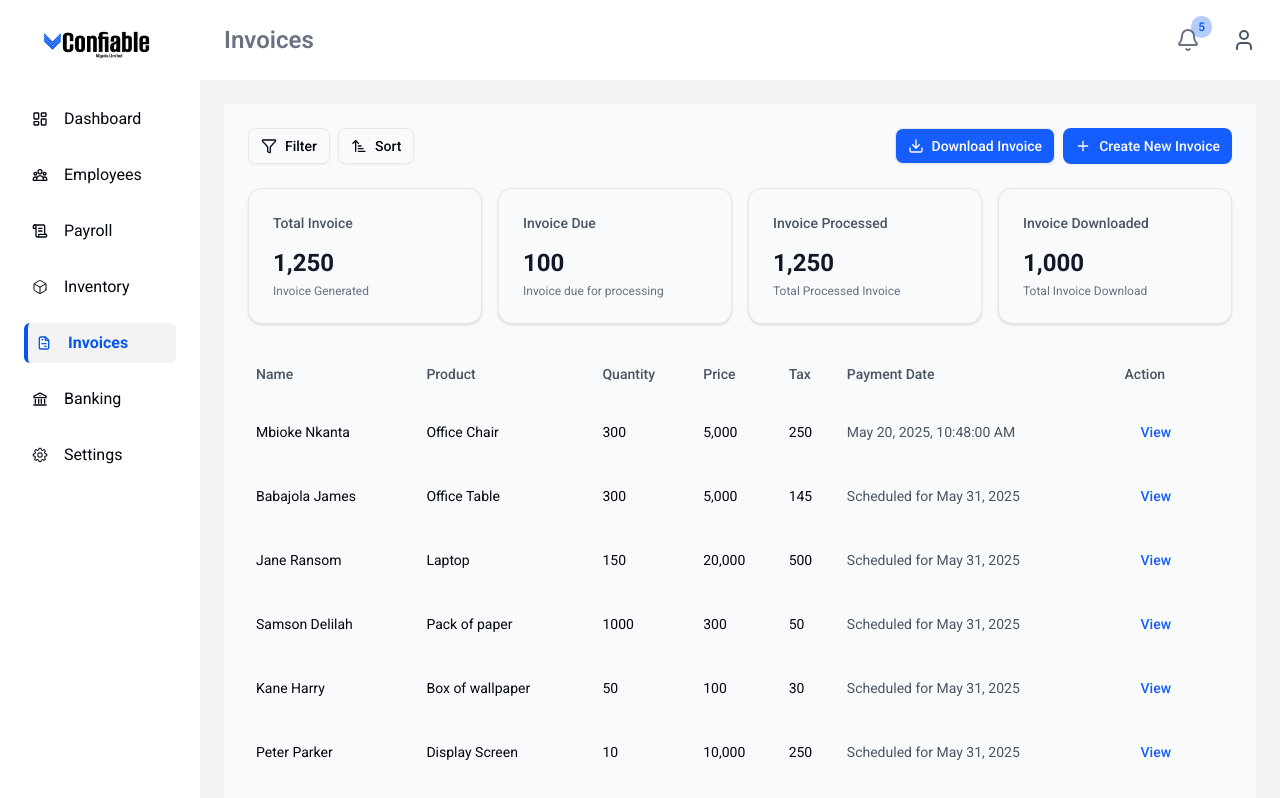
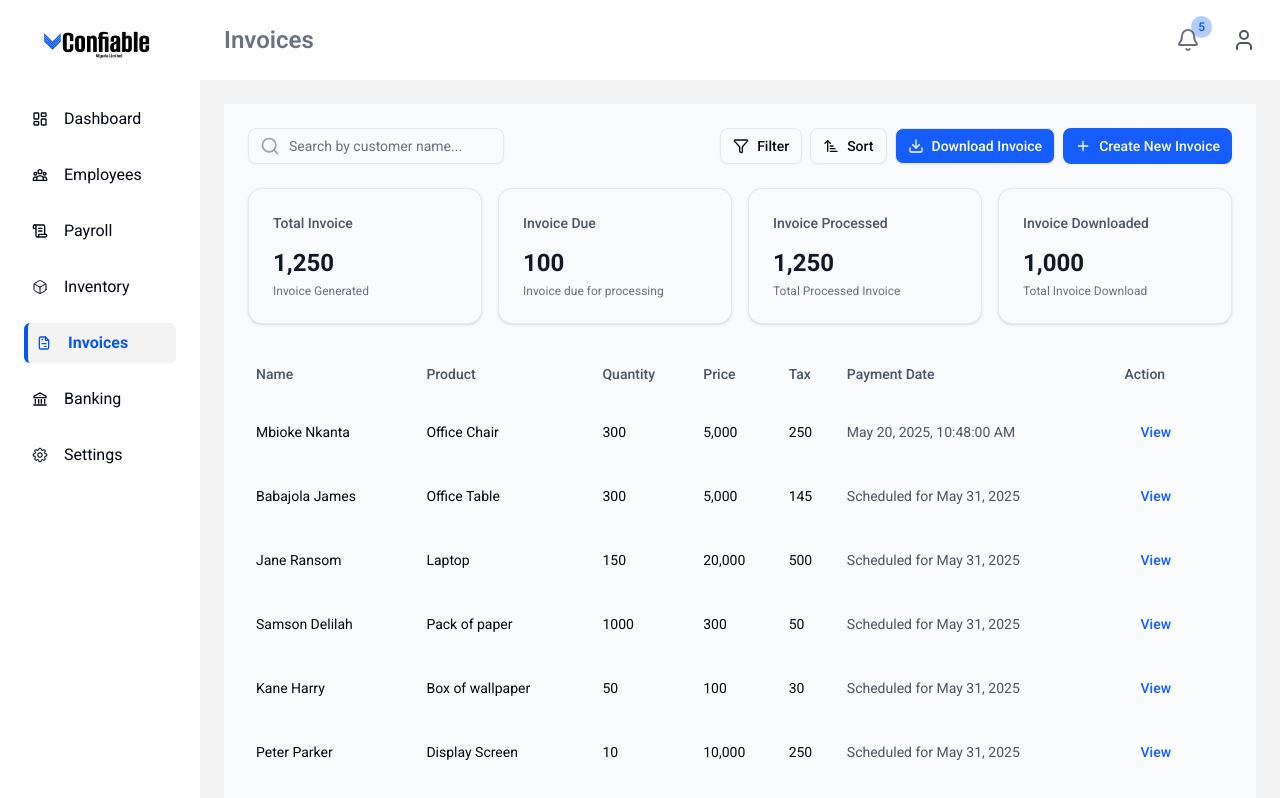
Before and after one commit to Confiable-Nig-Ltd/confiable, a React (Vite) app in the folder confiable-app/: page /invoices in a window 1280 px wide. Built offline with nearby package versions, Linux system fonts and the light colour scheme.

Commit message:
added the search functionality for the invoices

```diff
--- a/confiable-app/contexts/invoice-context.jsx
+++ b/confiable-app/contexts/invoice-context.jsx
@@ -212,6 +212,7 @@ const initialState = {
   itemsPerPage: 7,
   sortBy: "",
   filterBy: "",
+  searchTerm: "",
   isCreateModalOpen: false,
   isDetailModalOpen: false,
   isSuccessModalOpen: false,
@@ -224,6 +225,7 @@ const ACTIONS = {
   SET_CURRENT_PAGE: "SET_CURRENT_PAGE",
   SET_SORT_BY: "SET_SORT_BY",
   SET_FILTER_BY: "SET_FILTER_BY",
+  SET_SEARCH_TERM: "SET_SEARCH_TERM",
   OPEN_CREATE_MODAL: "OPEN_CREATE_MODAL",
   CLOSE_CREATE_MODAL: "CLOSE_CREATE_MODAL",
   OPEN_DETAIL_MODAL: "OPEN_DETAIL_MODAL",
@@ -257,6 +259,12 @@ function invoiceReducer(state, action) {
         ...state,
         filterBy: action.payload,
         currentPage: 1, // Reset to first page when filtering
+      };
+    case ACTIONS.SET_SEARCH_TERM:
+      return {
+        ...state,
+        searchTerm: action.payload,
+        currentPage: 1, // Reset to first page when searching
       };
     case ACTIONS.OPEN_CREATE_MODAL:
       return {
@@ -313,6 +321,13 @@ export function InvoiceProvider({ children }) {
   const filteredAndSortedInvoices = useMemo(() => {
     let filtered = [...state.invoices];
 
+    // Apply search
+    if (state.searchTerm) {
+      filtered = filtered.filter((invoice) =>
+        invoice.name.toLowerCase().includes(state.searchTerm.toLowerCase())
+      );
+    }
+
     // Apply filter
     if (state.filterBy) {
       filtered = filtered.filter((invoice) => {
@@ -346,7 +361,7 @@ export function InvoiceProvider({ children }) {
     }
 
     return filtered;
-  }, [state.invoices, state.filterBy, state.sortBy]);
+  }, [state.invoices, state.filterBy, state.sortBy, state.searchTerm]);
 
   const paginatedInvoices = useMemo(() => {
     const startIndex = (state.currentPage - 1) * state.itemsPerPage;
@@ -383,6 +398,8 @@ export function InvoiceProvider({ children }) {
       dispatch({ type: ACTIONS.SET_SORT_BY, payload: sortBy }),
     setFilterBy: (filterBy) =>
       dispatch({ type: ACTIONS.SET_FILTER_BY, payload: filterBy }),
+    setSearchTerm: (searchTerm) =>
+      dispatch({ type: ACTIONS.SET_SEARCH_TERM, payload: searchTerm }),
     openCreateModal: () => dispatch({ type: ACTIONS.OPEN_CREATE_MODAL }),
     closeCreateModal: () => dispatch({ type: ACTIONS.CLOSE_CREATE_MODAL }),
     openDetailModal: (invoice) =>
--- a/confiable-app/src/components/invoices/header-controls.jsx
+++ b/confiable-app/src/components/invoices/header-controls.jsx
@@ -1,22 +1,40 @@
 "use client";
 
 import { Button } from "@/components/ui/button";
+import { Input } from "@/components/ui/input";
 import {
   DropdownMenu,
   DropdownMenuContent,
   DropdownMenuItem,
   DropdownMenuTrigger,
 } from "@/components/ui/dropdown-menu";
-import { Filter, SortAsc, Download, Plus } from "lucide-react";
+import { Filter, SortAsc, Download, Plus, Search } from "lucide-react";
 import { useInvoice } from "@/contexts/invoice-context";
 
 export function HeaderControls() {
-  const { setSortBy, setFilterBy, openCreateModal, downloadInvoices } =
-    useInvoice();
+  const {
+    setSortBy,
+    setFilterBy,
+    openCreateModal,
+    downloadInvoices,
+    searchTerm,
+    setSearchTerm,
+  } = useInvoice();
 
   return (
-    <div className="flex flex-row justify-between items-center gap-4 mb-6">
-      <div className="flex gap-2">
+    <div className="flex flex-col md:flex-row justify-between items-center gap-4 mb-6">
+      <div className="relative w-full md:w-auto">
+        <Search className="absolute left-3 top-1/2 -translate-y-1/2 h-5 w-5 text-gray-400" />
+        <Input
+          type="text"
+          placeholder="Search by customer name..."
+          value={searchTerm}
+          onChange={(e) => setSearchTerm(e.target.value)}
+          className="pl-10 w-full md:w-64 bg-transparent"
+        />
+      </div>
+
+      <div className="flex flex-wrap items-center gap-2">
         <DropdownMenu>
           <DropdownMenuTrigger asChild>
             <Button
@@ -68,9 +86,7 @@ export function HeaderControls() {
             </DropdownMenuItem>
           </DropdownMenuContent>
         </DropdownMenu>
-      </div>
 
-      <div className="flex gap-2">
         <Button
           variant="outline"
           onClick={downloadInvoices}
```
